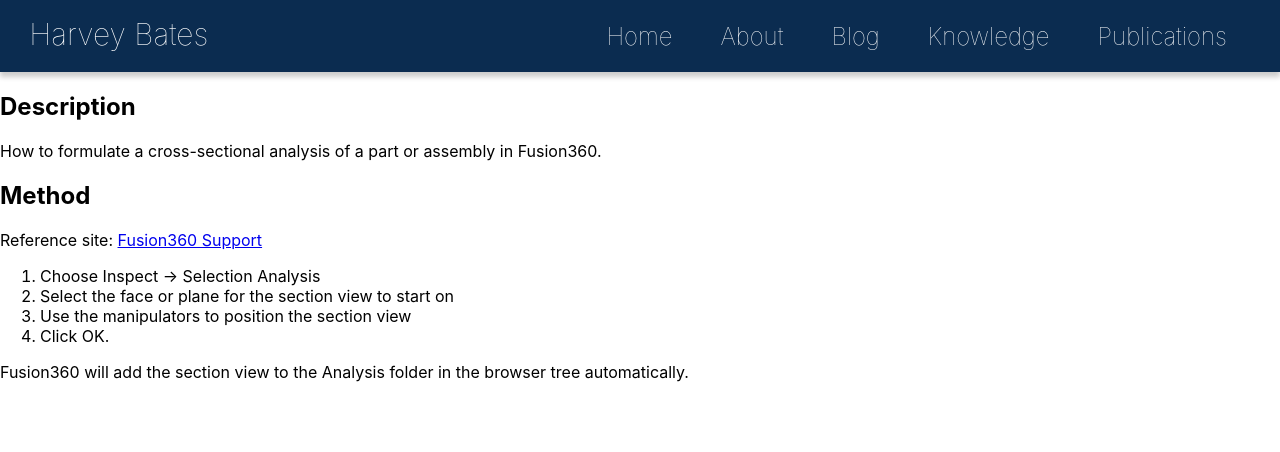
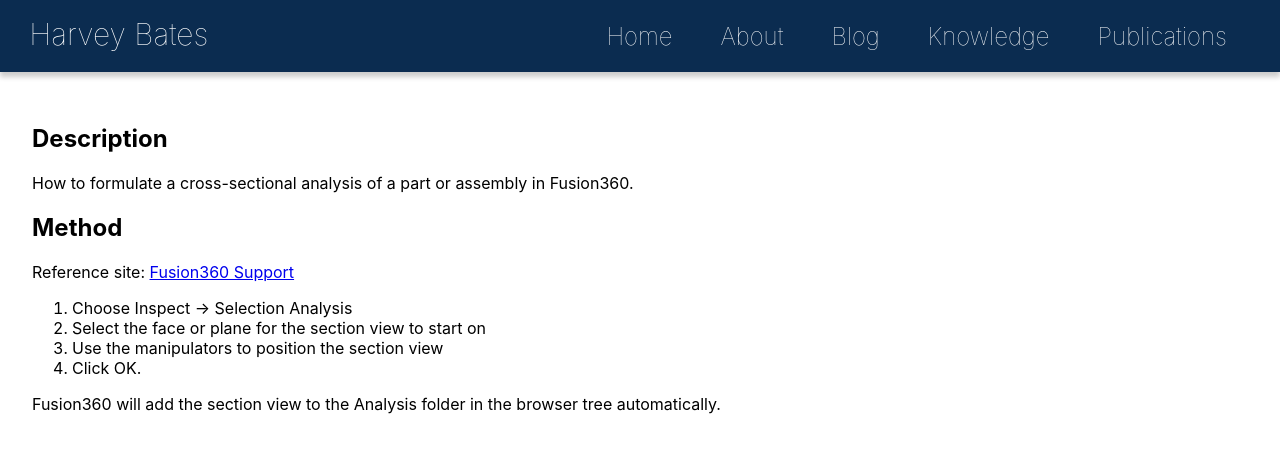
Before and after one commit to HarveyBates/personal_site, a Next.js app: page /knowledge/modeling/Cross-section in a window 1280 px wide. Shown: the top 452 px of the page. Built offline with nearby package versions, Linux system fonts and the light colour scheme.

Commit message:
fixed run error

```diff
--- a/pages/knowledge/electronics/[electronics].js
+++ b/pages/knowledge/electronics/[electronics].js
@@ -4,6 +4,7 @@ import path from 'path';
 import matter from 'gray-matter'; // YML parser
 import Head from 'next/head';
 import marked from 'marked'; // Markdown to html
+import Style from '../../../styles/Knowledge.module.css'
 
 const ElectronicsPost = ({htmlString, data}) => {
 	return (
@@ -11,7 +12,7 @@ const ElectronicsPost = ({htmlString, data}) => {
 			<Head>
 				<title>{data.title}</title>
 			</Head>
-			<div>
+			<div className={Style.page}>
 				<div dangerouslySetInnerHTML={{__html: htmlString}}/>
 			</div>
 		</div>
@@ -34,7 +35,7 @@ export const getStaticPaths = async () => {
 };
 
 export const getStaticProps = async ({params: {electronics}}) => {
-	const markdown = fs.readFileSync(path.join('knowledge/electronics', knowledge + ".md"), 'utf8');
+	const markdown = fs.readFileSync(path.join('knowledge/electronics', electronics + ".md"), 'utf8');
 	const parsedMarkdown = matter(markdown);
 	const htmlString = marked(parsedMarkdown.content);
 	return {
--- a/pages/knowledge/modeling/[modeling].js
+++ b/pages/knowledge/modeling/[modeling].js
@@ -4,6 +4,7 @@ import path from 'path';
 import matter from 'gray-matter'; // YML parser
 import Head from 'next/head';
 import marked from 'marked'; // Markdown to html
+import Style from '../../../styles/Knowledge.module.css'
 
 const ModelingPost = ({htmlString, data}) => {
 	return (
@@ -11,7 +12,7 @@ const ModelingPost = ({htmlString, data}) => {
 			<Head>
 				<title>{data.title}</title>
 			</Head>
-			<div>
+			<div className={Style.page}>
 				<div dangerouslySetInnerHTML={{__html: htmlString}}/>
 			</div>
 		</div>
```
Also changed, not shown: knowledge/programming/RPi Webserver.md (+1 -1 lines).
